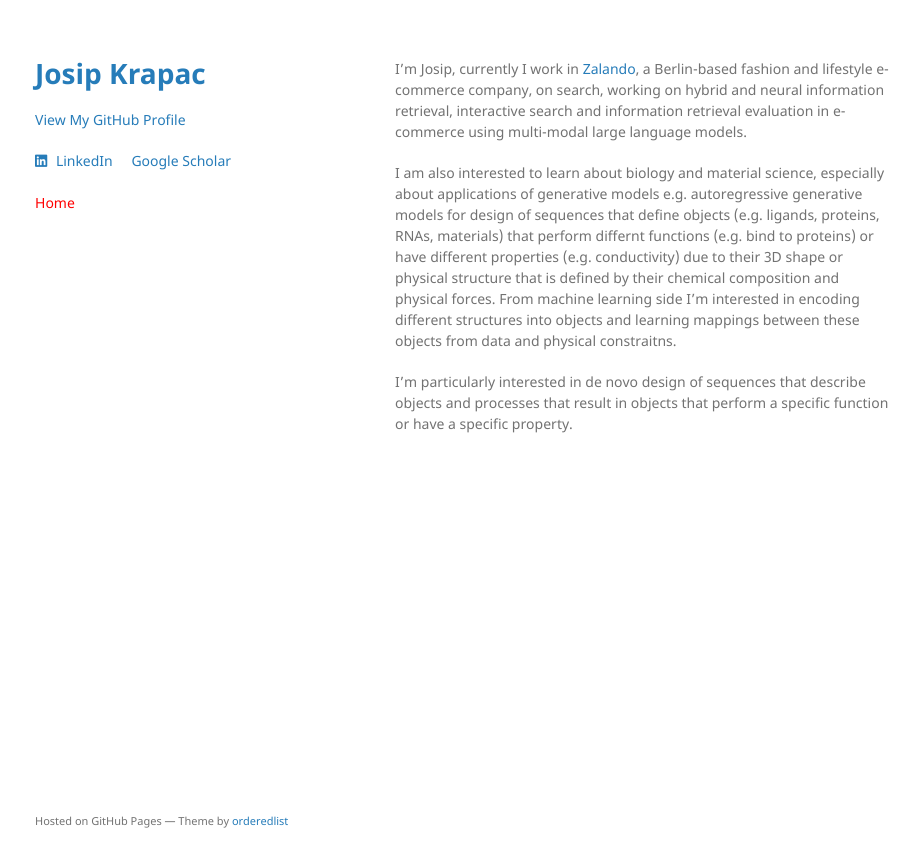
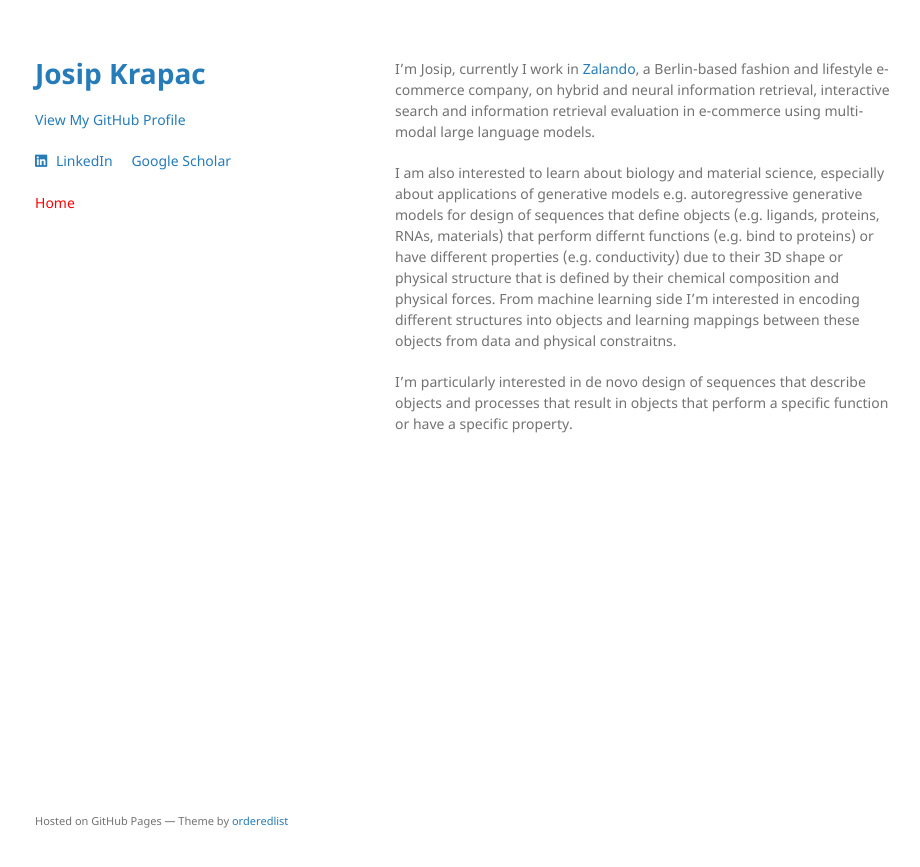
Before and after one commit to josipkrapac/josipkrapac.github.io, a Jekyll site: the page built from index.md, in a window 1280 px wide. Shown: the top 867 px of the page, without its empty margins (175-1095 px from the left). Built offline with Jekyll 4.4.1, drawn with Linux system fonts in a browser that asks for light colours; a style sheet for code colours, icons or effects is not loaded; the repository's description, which GitHub fills in, is left out.

Commit message:
Update index.md

```diff
--- a/index.md
+++ b/index.md
@@ -2,7 +2,7 @@
 layout: default
 ---
 
-I'm Josip, currently I work in [Zalando](http://zalando.com), a Berlin-based fashion and lifestyle e-commerce company, on search, working on hybrid and neural information retrieval, interactive search and information retrieval evaluation in e-commerce using multi-modal large language models.
+I'm Josip, currently I work in [Zalando](http://zalando.com), a Berlin-based fashion and lifestyle e-commerce company, on hybrid and neural information retrieval, interactive search and information retrieval evaluation in e-commerce using multi-modal large language models.
 
 I am also interested to learn about biology and material science, especially about applications of generative models e.g. autoregressive generative models for design of sequences that define objects (e.g. ligands, proteins, RNAs, materials) that perform differnt functions (e.g. bind to proteins) or have different properties (e.g. conductivity) due to their 3D shape or physical structure that is defined by their chemical composition and physical forces. From machine learning side I'm interested in encoding different structures into objects and learning mappings between these objects from data and physical constraitns.
 
```
